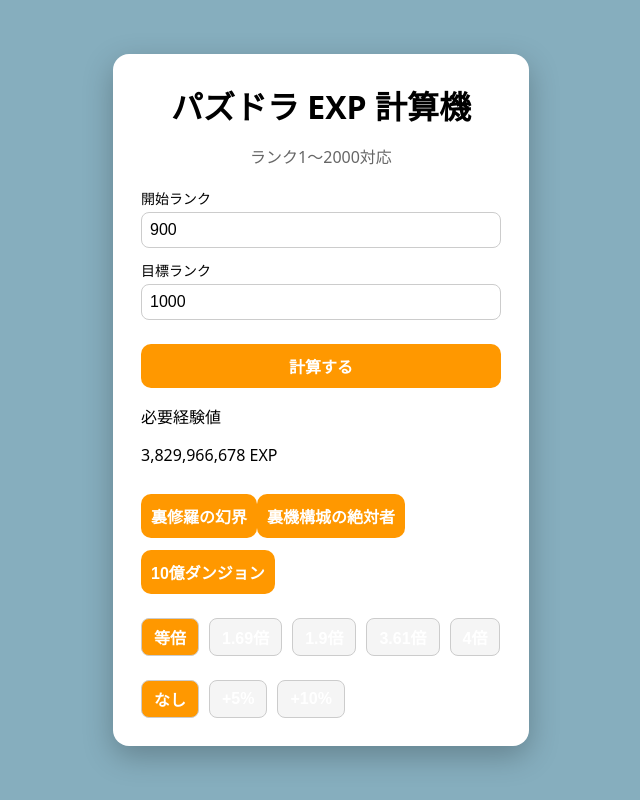
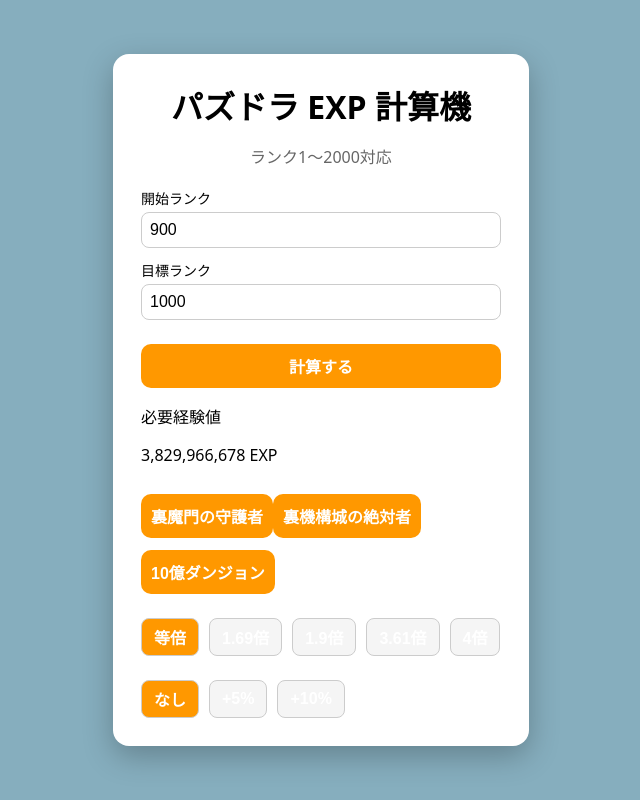
Before and after one commit to onnasann/react-kadai, a React (Vite) app: page / in a window 1280 px wide. Both pictures are taken after a click on the button "計算する". Shown: the whole page, without its empty margins (319-959 px from the left). Built offline with nearby package versions, Linux system fonts and the light colour scheme.

Commit message:
少し変更

```diff
--- a/src/App.jsx
+++ b/src/App.jsx
@@ -4,7 +4,7 @@
 
 // クエストデータ
 const quests = {
-  A: { name: "裏修羅の幻界", exp: 40203800 },
+  A: { name: "裏魔門の守護者", exp: 40203800 },
   B: { name: "裏機構城の絶対者", exp: 85000000 },
   C: { name: "10億ダンジョン", exp: 1000000000 },
 };
@@ -97,7 +97,7 @@
         {needExp !== null && (
           <div className="questButtons">
             <button onClick={() => setSelectedQuest("A")}>
-              裏修羅の幻界
+              裏魔門の守護者
             </button>
             <button onClick={() => setSelectedQuest("B")}>
               裏機構城の絶対者
```
